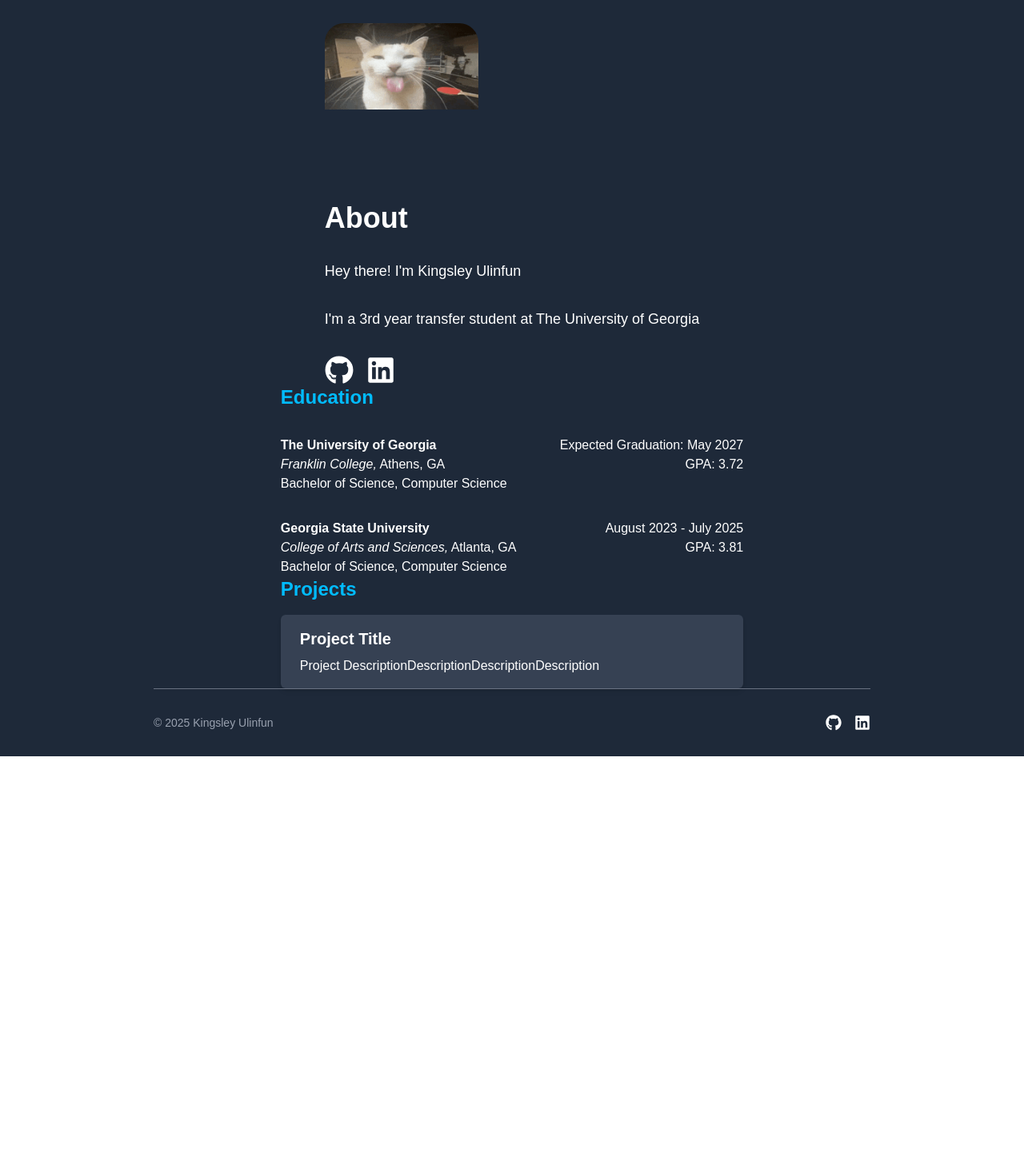
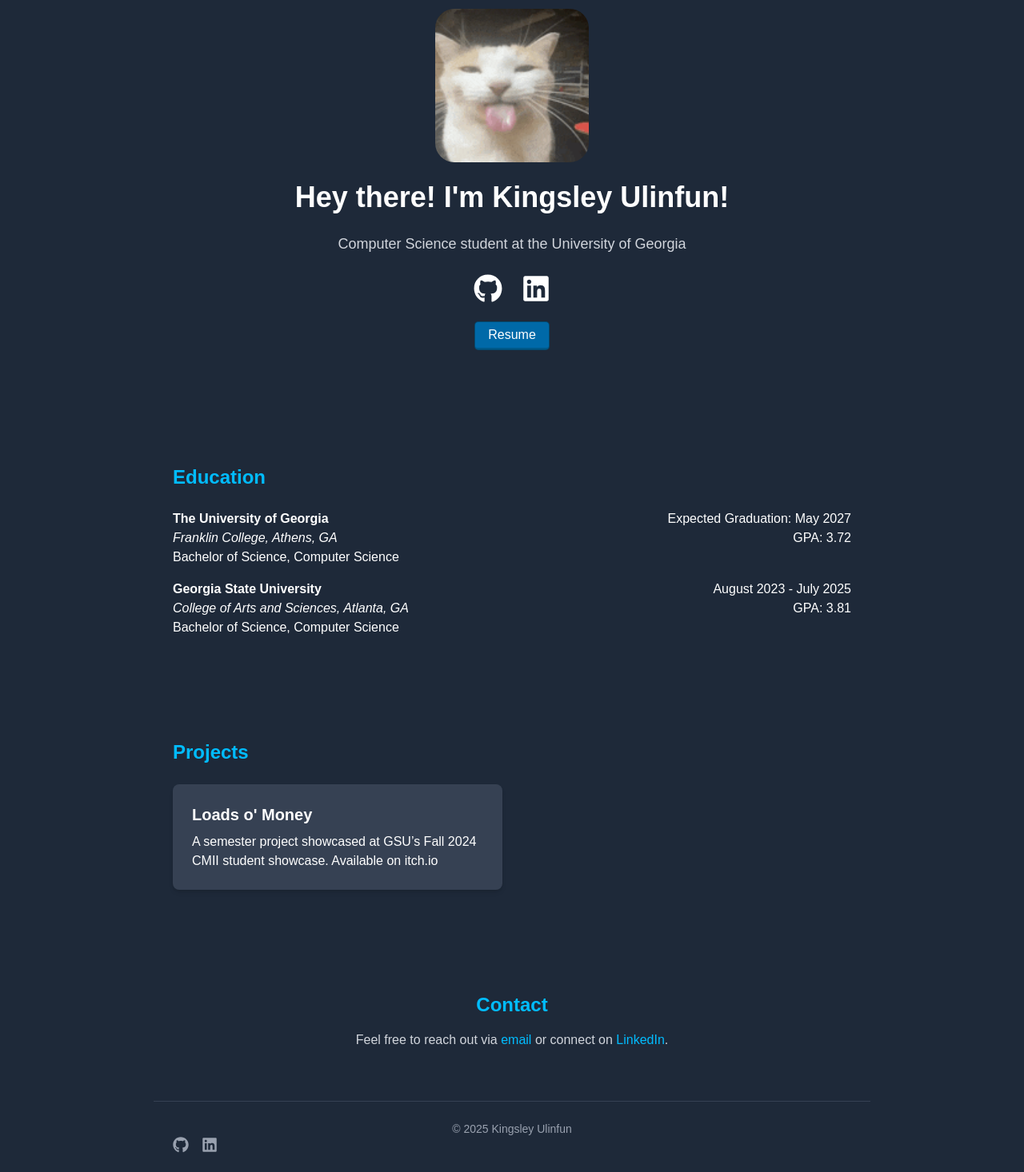
Before and after one commit to JoeB1d0me/my-portfolio-project, a Next.js app: page / in a window 1280 px wide. Shown: the part 93-1559 px from the top of the page at 80% size. Before the commit the page ends 1039 px from the top, so only its background shows below. Built offline with nearby package versions, Linux system fonts and the light colour scheme.

Commit message:
Update page.tsx
Refactored the page to fix some alignment issues and compatibility with the navigation bar

```diff
--- a/src/app/page.tsx
+++ b/src/app/page.tsx
@@ -1,90 +1,169 @@
 import Image from "next/image";
 import { FaGithub, FaLinkedin } from "react-icons/fa";
-import placeholder from "../../public/goober-cat.gif"
-import Script from "next/script";
+import placeholder from "../../public/goober-cat.gif";
 import Button from "@/components/button";
-import EvilButton from "@/components/evilbutton";
 
+export default function Home() {
+  return (
+    <div className="min-h-screen flex flex-col items-center justify-start bg-gray-800 text-white">
+      {/* About Section */}
+      <section
+        id="about"
+        className="w-full max-w-4xl px-6 py-20 flex flex-col items-center text-center space-y-6"
+      >
+        <figure className="size-48 rounded-3xl overflow-hidden">
+          <Image
+            src={placeholder}
+            alt="Placeholder image"
+            className="object-cover w-full h-full"
+          />
+        </figure>
 
+        <h1 className="font-bold text-4xl">Hey there! I'm Kingsley Ulinfun!</h1>
+        <p className="text-lg text-gray-300">
+          Computer Science student at the University of Georgia
+        </p>
 
-export default function Home(){
+        <ul className="flex text-4xl gap-6">
+          <li>
+            <a
+              href="https://github.com/JoeB1d0me"
+              target="_blank"
+              rel="noopener noreferrer"
+              className="hover:text-sky-400"
+            >
+              <FaGithub />
+            </a>
+          </li>
+          <li>
+            <a
+              href="https://www.linkedin.com/in/kingsley-ulinfun-031833294/"
+              target="_blank"
+              rel="noopener noreferrer"
+              className="hover:text-sky-400"
+            >
+              <FaLinkedin />
+            </a>
+          </li>
+        </ul>
 
-  return(
-    <main>
-    <div  className="min-h-screen bg-gray-800 text-white flex items-center justify-start flex-col ">
-      <nav className="flex justify-between py-8 w-full max-w-4xl">
-        <h1 className="font-bold text-lg">Kingsley Ulinfun</h1>
         <Button text="Resume" href="/resume.pdf" />
-        {/*< EvilButton text="Don't click me" /> */}
-      </nav>
-      <section id="about">
-      <header className="w-full max-w-prose space-y-8">
-        <figure className="size-48 overflow-auto rounded-3xl">
-        <Image src={placeholder} alt="Placeholder-image" />
-        </figure>
-        <h1 className="font-bold text-4xl">About</h1>
-        <p className="text-lg"> Hey there! I'm Kingsley Ulinfun</p>
-        <p className="text-lg">I'm a 3rd year transfer student at The University of Georgia</p>
-        <p className="text-lg"> </p>
-        <ul className="flex text-4xl gap-4">
-          <li><a href="https://github.com/JoeB1d0me" target="_blank"><FaGithub /></a></li>
-          <li> <a href="https://linkedin.com"  target="_blank"><FaLinkedin /></a></li>
+      </section>
 
-        </ul>
-      </header>
-      </section>
-      <section className="w-full max-w-prose space-y-8" >
+      {/* Education Section */}
+      <section
+        id="education"
+        className="w-full max-w-4xl px-6 py-16 space-y-6 text-left"
+      >
         <h2 className="text-2xl text-sky-400 font-bold">Education</h2>
 
-        <div className="flex">
-          <article className="flex-1">
-            <p><b>The University of Georgia</b> </p>
-            <p><i>Franklin College,</i> Athens, GA</p>
+        <div className="space-y-4">
+          <div className="flex justify-between">
+            <div>
+              <p className="font-bold">The University of Georgia</p>
+              <p className="italic">Franklin College, Athens, GA</p>
               <p>Bachelor of Science, Computer Science</p>
-          </article>
-          <article className="text-right">
+            </div>
+            <div className="text-right">
               <p>Expected Graduation: May 2027</p>
               <p>GPA: 3.72</p>
-          </article>
             </div>
-        <div className="flex">
-          <article className="flex-1">
-            <p><b>Georgia State University</b></p>
-            <p><i>College of Arts and Sciences,</i> Atlanta, GA</p>
+          </div>
+
+          <div className="flex justify-between">
+            <div>
+              <p className="font-bold">Georgia State University</p>
+              <p className="italic">College of Arts and Sciences, Atlanta, GA</p>
               <p>Bachelor of Science, Computer Science</p>
-          </article>
-          <article className="text-right">
+            </div>
+            <div className="text-right">
               <p>August 2023 - July 2025</p>
               <p>GPA: 3.81</p>
-          </article>
-
+            </div>
+          </div>
         </div>
       </section>
 
-      <section className="w-full max-w-prose space-y-4" id="projects">
+      {/* Projects Section */}
+      <section
+        id="projects"
+        className="w-full max-w-4xl px-6 py-16 space-y-6 text-left"
+      >
         <h2 className="text-2xl text-sky-400 font-bold">Projects</h2>
 
-        <div className="grid-cols-2 gap-4">
-          <a href="https://github.com/agreene5/Loads-O-Money" className=" bg-gray-700 gap-2 shadow-md transition-shadow hover:shadow-lg rounded-md px-6 py-4 flex flex-col" target="_blank">
-            <span className="font-bold text-xl">Project Title </span>
-            <span>Project DescriptionDescriptionDescriptionDescription</span>
+        <div className="grid sm:grid-cols-2 gap-6">
+          <a
+            href="https://github.com/agreene5/Loads-O-Money"
+            target="_blank"
+            rel="noopener noreferrer"
+            className="bg-gray-700 hover:bg-gray-600 rounded-lg p-6 transition-shadow shadow-md hover:shadow-lg flex flex-col gap-2"
+          >
+            <span className="font-bold text-xl">Loads o' Money</span>
+            <span>
+              A semester project showcased at GSU’s Fall 2024 CMII student
+              showcase. Available on itch.io
+            </span>
           </a>
         </div>
       </section>
 
-        <footer className="flex justify-between py-8 w-full max-w-4xl border-t border-gray-500">
-        <p className="text-gray-400 text-sm">
-          &copy; 2025 Kingsley Ulinfun
+      {/* Contact Section */}
+      <section
+        id="contact"
+        className="w-full max-w-4xl px-6 py-16 text-center space-y-4"
+      >
+        <h2 className="text-2xl text-sky-400 font-bold">Contact</h2>
+        <p className="text-gray-300">
+          Feel free to reach out via{" "}
+          <a
+            href="mailto:ulinkingsley@gmail.com"
+            className="text-sky-400 hover:underline"
+          >
+            email
+          </a>{" "}
+          or connect on{" "}
+          <a
+            href="https://www.linkedin.com/in/kingsley-ulinfun-031833294/"
+            className="text-sky-400 hover:underline"
+            target="_blank"
+            rel="noopener noreferrer"
+          >
+            LinkedIn
+          </a>
+          .
         </p>
+      </section>
+
+      {/* Footer */}
+      <footer className="w-full max-w-4xl px-6 py-6 border-t border-gray-700 text-center text-gray-400 text-sm">
+       <p className="text-gray-400 text-sm">&copy; 2025 Kingsley Ulinfun</p>
        <ul className="flex text-xl gap-4">
-          <li><a href="https://github.com/JoeB1d0me"><FaGithub /></a></li>
-          <li> <a href="https://linkedin.com"><FaLinkedin /></a></li>
-
+        <li>
+            <a
+              href="https://github.com/JoeB1d0me"
+              target="_blank"
+              rel="noopener noreferrer"
+              className="hover:text-sky-400"
+            >
+              <FaGithub />
+            </a>
+            </li>
+            <li>
+            <a
+              href="https://www.linkedin.com/in/kingsley-ulinfun-031833294/"
+              target="_blank"
+              rel="noopener noreferrer"
+              className="hover:text-sky-400"
+            >
+              <FaLinkedin />
+            </a>
+            </li>
        </ul>
-      </footer>
 
 
+
+
+      </footer>
     </div>
-    </main>
   );
 }
```
Lines whose indentation alone changed are shown as unchanged.
